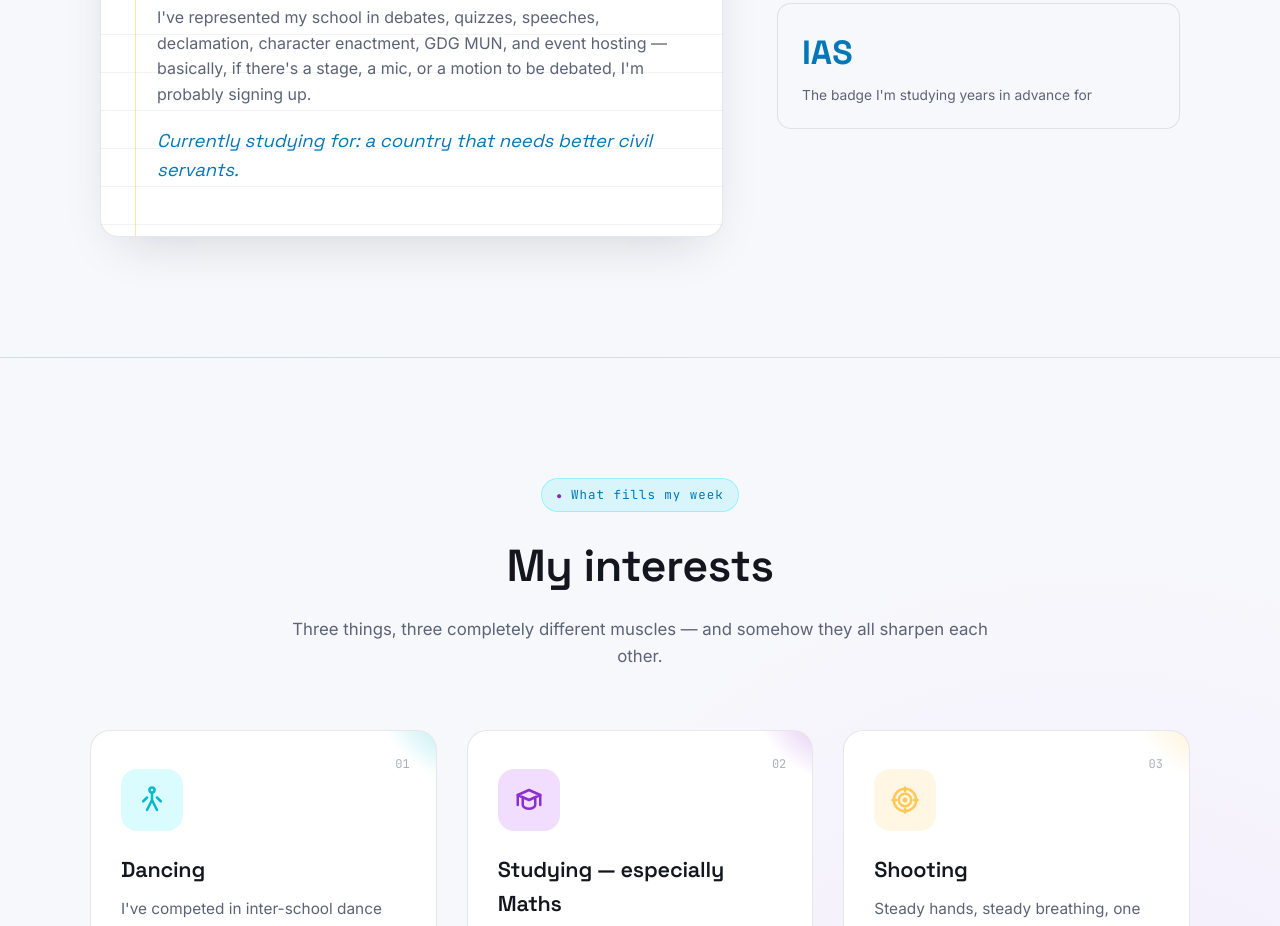
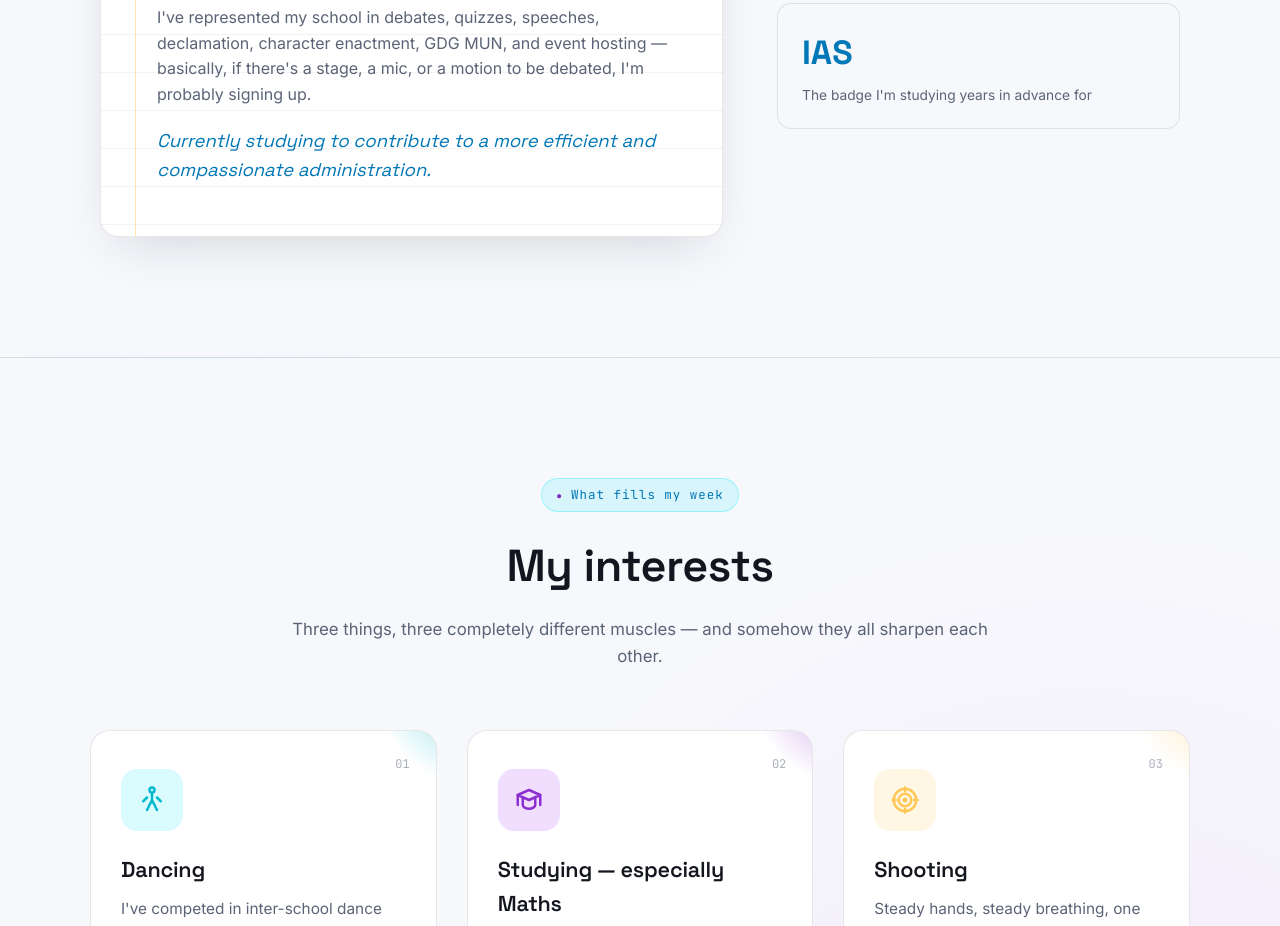
Before and after one commit to Ahaanahans/Ahaana-Learning-Lounge, a plain HTML site: page index.html in a window 1280 px wide. Shown: the part 1574-2500 px from the top of the page. Drawn offline with Linux system fonts and the light colour scheme.

Commit message:
Add files via upload

```diff
--- a/index.html
+++ b/index.html
@@ -557,7 +557,7 @@ footer .heart{ color:var(--sky-deep); }
       <p>If you ask my teachers, I'm the kid who finishes the maths worksheet early and then asks for a harder one. If you ask my dance instructor, I'm the one who still wants to redo the eight-count nobody noticed was off. Both are true, and I've stopped trying to pick one over the other.</p>
       <p><strong>Mathematics, Science, Public Speaking, Writing &amp; Storytelling, and AI</strong> are the five subjects I keep coming back to — each one builds a different muscle. Maths and Science sharpen my analytical thinking. Public Speaking has made me far more confident than I used to be. Writing &amp; Storytelling let me put ideas into words on my own terms. And AI is where I get to chase real-world problems with tools that didn't exist a few years ago.</p>
       <p>I've represented my school in debates, quizzes, speeches, declamation, character enactment, GDG MUN, and event hosting — basically, if there's a stage, a mic, or a motion to be debated, I'm probably signing up.</p>
-      <p class="signoff">Currently studying for: a country that needs better civil servants.</p>
+      <p class="signoff">Currently studying to contribute to a more efficient and compassionate administration.</p>
     </div>
 
     <div class="about-stats">
```
